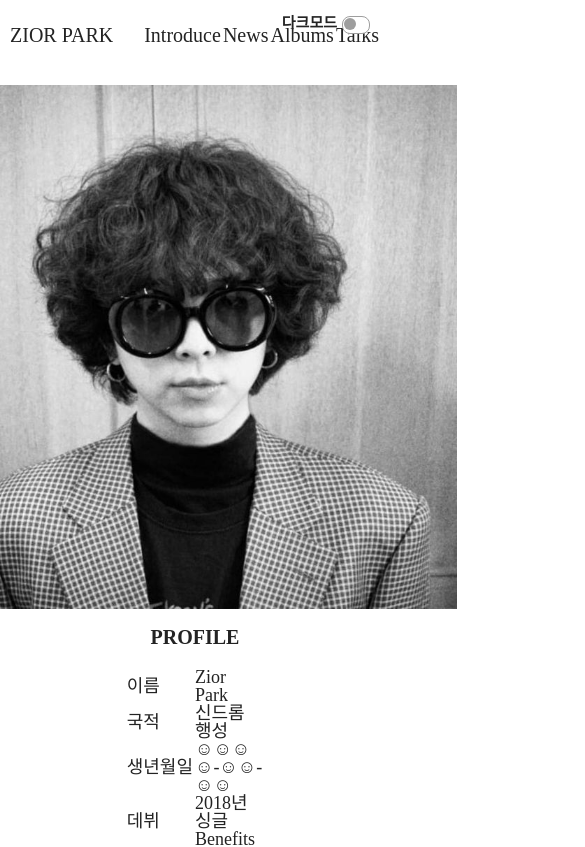
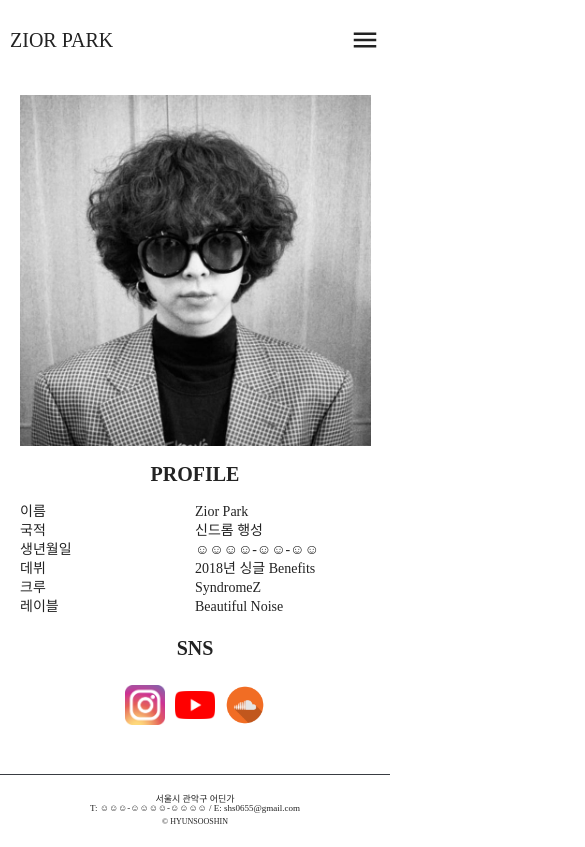
Before and after one commit to HYUNSOOSHIN/pepsi-man, a React (Create React App) app: page /introduce in a window 390 px wide. Shown: the top 847 px of the page, 585 px wide, since content can reach past the window. Built offline with nearby package versions, Linux system fonts and the light colour scheme.

Commit message:
[21/01/09] Trying to make a responsive web - Header.jsx, Introduce.jsx

```diff
--- a/src/components/common/Header.jsx
+++ b/src/components/common/Header.jsx
@@ -1,27 +1,81 @@
-import React from "react"
+import React, { useState, useEffect } from "react"
 import styled from "styled-components"
 import { Link, useHistory } from "react-router-dom"
+import { Switch } from "@material-ui/core"
+import { withStyles } from "@material-ui/core/styles"
+import MenuIcon from "@material-ui/icons/Menu"
+import { darkColors, whiteColors } from "../../utils/util"
 
-const Header = () => {
+const Header = (props) => {
   const history = useHistory()
+  const { hamberger, setHamberger } = props
+  const [toggle, setToggle] = useState(localStorage.getItem("darkMode") === "true")
+
+  useEffect(() => {
+    window.addEventListener("resize", () => {
+      if (window.innerWidth > 1024) {
+        setHamberger(false)
+      }
+    })
+
+    return () => {
+      window.removeEventListener("resize", () => {
+        if (window.innerWidth > 1024) {
+          setHamberger(false)
+        }
+      })
+    }
+  }, [])
+
+  const setColorMode = (colorMode) => {
+    for (const [key, value] of Object.entries(colorMode)) {
+      document.documentElement.style.setProperty(`--${key}`, `${value}`)
+    }
+  }
+
+  setColorMode(localStorage.getItem("darkMode") === "true" ? darkColors : whiteColors)
 
   return (
     <Container>
       <LogoLink to="/">ZIOR PARK</LogoLink>
-      <NaviView>
-        <Link className={history.location.pathname.includes("introduce") ? "active" : ""} to="/introduce">
+      <OpacityView hamberger={hamberger} onClick={() => setHamberger(false)} />
+      <NaviView id={"navi"} hamberger={hamberger} onClick={(e) => e.stopPropagation()}>
+        <ToggleView>
+          <ToggleText>다크모드</ToggleText>
+          <AntSwitch
+            checked={toggle}
+            onChange={() => {
+              const bool = !toggle
+              setColorMode(toggle ? whiteColors : darkColors)
+              setToggle(bool)
+              localStorage.setItem("darkMode", `${bool}`)
+            }}
+            name="color_toggle"
+          />
+        </ToggleView>
+
+        <LogoLink className={history.location.pathname.includes("introduce") ? "active" : ""} to="/introduce">
           Introduce
-        </Link>
-        <Link className={history.location.pathname.includes("new") ? "active" : ""} to="/news">
+        </LogoLink>
+        <LogoLink className={history.location.pathname.includes("new") ? "active" : ""} to="/news">
           News
-        </Link>
-        <Link className={history.location.pathname.includes("album") ? "active" : ""} to="/albums">
+        </LogoLink>
+        <LogoLink className={history.location.pathname.includes("album") ? "active" : ""} to="/albums">
           Albums
-        </Link>
-        <Link className={history.location.pathname.includes("talk") ? "active" : ""} to="/talks">
+        </LogoLink>
+        <LogoLink className={history.location.pathname.includes("talk") ? "active" : ""} to="/talks">
           Talks
-        </Link>
+        </LogoLink>
       </NaviView>
+
+      <Hamberger
+        onClick={(e) => {
+          e.stopPropagation()
+          setHamberger(!hamberger)
+        }}
+      >
+        <MenuIcon />
+      </Hamberger>
     </Container>
   )
 }
@@ -30,16 +84,16 @@ export default Header
 
 const Container = styled.header`
   display: flex;
-  justify-content: flex-start;
+  justify-content: space-between;
   align-items: center;
-  padding: 50px 0px 120px;
+  padding-top: 50px;
 
   @media (max-width: 1024px) {
-    padding: 40px 10px 60px;
+    padding: 40px 10px 0px;
   }
 
   @media (max-width: 768px) {
-    padding: 25px 10px 40px;
+    padding: 25px 10px 0px;
   }
 `
 const LogoLink = styled(Link)`
@@ -49,7 +103,6 @@ const LogoLink = styled(Link)`
   color: var(--text);
   font-size: 30px;
   font-family: "Times New Roman", Times, serif;
-  text-decoration: none;
 
   &.active {
     color: #4351af;
@@ -60,15 +113,105 @@ const LogoLink = styled(Link)`
   }
 `
 const NaviView = styled.div`
+  background-color: var(--background);
   display: flex;
   flex: 1;
   justify-content: space-around;
   align-items: center;
   margin-left: 30px;
+  z-index: 100;
   & > a {
     color: var(--text);
     font-size: 20px;
     font-family: "Times New Roman", Times, serif;
-    text-decoration: none;
+  }
+  @media (max-width: 1024px) {
+    position: absolute;
+    top: 0;
+    right: ${(props) => (props.hamberger ? "0" : "-999")}px;
+    transition: 0.3s;
+    display: block;
+    width: 250px;
+    height: 100%;
+    margin-left: 0;
+    padding-top: 55px;
+    padding-left: 10px;
+    /* border-left: 1px solid var(--border); */
+    & > a {
+      margin-bottom: 15px;
+    }
   }
 `
+const OpacityView = styled.div`
+  background-color: rgba(0, 0, 0, 0.35);
+  position: absolute;
+  top: 0;
+  left: 0;
+  display: ${(props) => (props.hamberger ? "flex" : "none")};
+  width: 100%;
+  height: 100%;
+  z-index: 99;
+`
+const ToggleView = styled.div`
+  position: absolute;
+  top: 15px;
+  right: 20px;
+  display: flex;
+  justify-content: flex-start;
+  align-items: center;
+  width: fit-content;
+  height: fit-content;
+  z-index: 100;
+`
+const ToggleText = styled.p`
+  margin-top: 2px;
+  margin-right: 5px;
+  font-size: 15px;
+  font-weight: bold;
+`
+const Hamberger = styled.button`
+  display: none;
+  width: 30px;
+  height: 30px;
+  & svg {
+    width: 30px;
+    height: 30px;
+  }
+  @media (max-width: 1024px) {
+    display: block;
+  }
+`
+
+const AntSwitch = withStyles((theme) => ({
+  root: {
+    overflow: "visible",
+    width: 28,
+    height: 16,
+    padding: 0,
+  },
+  switchBase: {
+    padding: "2px",
+    color: theme.palette.grey[500],
+    "&$checked": {
+      transform: "translateX(12px)",
+      color: theme.palette.common.white,
+      "& + $track": {
+        opacity: 1,
+        backgroundColor: theme.palette.primary.main,
+        borderColor: theme.palette.primary.main,
+      },
+    },
+  },
+  thumb: {
+    width: 12,
+    height: 12,
+    boxShadow: "none",
+  },
+  track: {
+    border: `1px solid ${theme.palette.grey[500]}`,
+    borderRadius: 16 / 2,
+    opacity: 1,
+    backgroundColor: theme.palette.common.white,
+  },
+  checked: {},
+}))(Switch)
--- a/src/components/common/Layout.jsx
+++ b/src/components/common/Layout.jsx
@@ -1,40 +1,30 @@
-import React, { useState } from "react"
+import React, { useState, useEffect } from "react"
 import styled from "styled-components"
-import { darkColors, whiteColors } from "../../utils/util"
 import Header from "./Header"
 import Footer from "./Footer"
 
-import { Switch } from "@material-ui/core"
-import { withStyles } from "@material-ui/core/styles"
-
 const Layout = (props) => {
   const { children } = props
-  const [toggle, setToggle] = useState(localStorage.getItem("darkMode") === "true")
+  const [hamberger, setHamberger] = useState(false)
 
-  const setColorMode = (colorMode) => {
-    for (const [key, value] of Object.entries(colorMode)) {
-      document.documentElement.style.setProperty(`--${key}`, `${value}`)
+  useEffect(() => {
+    window.addEventListener("scroll", preventScroll)
+
+    return () => {
+      window.removeEventListener("scroll", preventScroll)
+    }
+  }, [hamberger])
+
+  const preventScroll = () => {
+    if (hamberger) {
+      document.getElementsByTagName("html")[0].scrollTop = 0
     }
   }
 
-  setColorMode(localStorage.getItem("darkMode") === "true" ? darkColors : whiteColors)
-
   return (
-    <Container>
-      <ToggleView>
-        <ToggleText>다크모드</ToggleText>
-        <AntSwitch
-          checked={toggle}
-          onChange={() => {
-            setColorMode(toggle ? whiteColors : darkColors)
-            setToggle(!toggle)
-            localStorage.setItem("darkMode", `${!toggle}`)
-          }}
-          name="color_toggle"
-        />
-      </ToggleView>
+    <Container hamberger={hamberger}>
       <Inner>
-        <Header />
+        <Header hamberger={hamberger} setHamberger={setHamberger} />
         <ChildView>{children}</ChildView>
         <Footer />
       </Inner>
@@ -45,11 +35,15 @@ const Layout = (props) => {
 export default Layout
 
 const Container = styled.div`
-  background-color: inherit;
+  background-color: var(--background);
+  /* overflow-y: ${(props) => (props.hamberger ? "hidden" : "auto")}; */
   position: relative;
 `
 const Inner = styled.div`
-  position: relative;
+  display: flex;
+  flex-direction: column;
+  width: 100%;
+  height: 100%;
   max-width: 1024px;
   margin: 0px auto;
 
@@ -60,58 +54,14 @@ const Inner = styled.div`
   @media (max-width: 768px) {
   }
 `
-const ToggleView = styled.div`
-  position: absolute;
-  top: 15px;
-  right: 20px;
-  display: flex;
-  justify-content: flex-start;
-  align-items: center;
-  width: fit-content;
-  height: fit-content;
-  z-index: 100;
-`
-const ToggleText = styled.p`
-  margin-top: 2px;
-  margin-right: 5px;
-  font-size: 15px;
-  font-weight: bold;
-`
 const ChildView = styled.div`
   flex: 1;
-  margin-bottom: 120px;
+  margin: 100px 0;
+  @media (max-width: 1024px) {
+    margin: 70px 0;
+  }
+
+  @media (max-width: 768px) {
+    margin: 40px 0;
+  }
 `
-
-const AntSwitch = withStyles((theme) => ({
-  root: {
-    overflow: "visible",
-    width: 28,
-    height: 16,
-    padding: 0,
-  },
-  switchBase: {
-    padding: "2px",
-    color: theme.palette.grey[500],
-    "&$checked": {
-      transform: "translateX(12px)",
-      color: theme.palette.common.white,
-      "& + $track": {
-        opacity: 1,
-        backgroundColor: theme.palette.primary.main,
-        borderColor: theme.palette.primary.main,
-      },
-    },
-  },
-  thumb: {
-    width: 12,
-    height: 12,
-    boxShadow: "none",
-  },
-  track: {
-    border: `1px solid ${theme.palette.grey[500]}`,
-    borderRadius: 16 / 2,
-    opacity: 1,
-    backgroundColor: theme.palette.common.white,
-  },
-  checked: {},
-}))(Switch)
--- a/src/components/page/Introduce.jsx
+++ b/src/components/page/Introduce.jsx
@@ -1,81 +1,131 @@
 import React from "react"
+import styled from "styled-components"
 import Layout from "../common/Layout"
-
 import zior from "./../../images/zior.png"
 import instagram from "./../../images/instagram.png"
 import youtube from "./../../images/youtube.png"
 import soundcloud from "./../../images/soundcloud.png"
 
 const Introduce = () => {
+  const profileInfo = [
+    { key: "이름", value: "Zior Park" },
+    { key: "국적", value: "신드롬 행성" },
+    { key: "생년월일", value: "☺☺☺☺-☺☺-☺☺" },
+    { key: "데뷔", value: "2018년 싱글 Benefits" },
+    { key: "크루", value: "SyndromeZ" },
+    { key: "레이블", value: "Beautiful Noise" },
+  ]
+
   return (
     <Layout>
       {/* 프로필 이미지 */}
-      <section id={"intro_image"} style={{ display: "flex", justifyContent: "center", alignItems: "center", width: "100%" }}>
-        <img style={{ width: "524px", objectFit: "cover" }} src={zior} alt={"profile img"} />
-      </section>
+      <ProfileImgSection>
+        <img src={zior} alt={"profile img"} />
+      </ProfileImgSection>
 
       {/* 프로필 */}
-      <section
-        id={"intro_profile"}
-        style={{ display: "flex", flexDirection: "column", justifyContent: "center", alignItems: "center", marginTop: "20px" }}
-      >
-        <div style={{ display: "flex" }}>
-          <p style={{ fontSize: "20px", fontWeight: "bold" }}>PROFILE</p>
-        </div>
-
-        <div style={{ width: "35%", height: "fit-content", marginTop: "20px" }}>
-          <div style={{ display: "flex", justifyContent: "flex-start", alignItems: "center" }}>
-            <p style={{ flex: 1, fontSize: "18px" }}>이름</p>
-            <p style={{ flex: 1, fontSize: "18px" }}>Zior Park</p>
-          </div>
-          <div style={{ display: "flex", justifyContent: "flex-start", alignItems: "center" }}>
-            <p style={{ flex: 1, fontSize: "18px" }}>국적</p>
-            <p style={{ flex: 1, fontSize: "18px" }}>신드롬 행성</p>
-          </div>
-          <div style={{ display: "flex", justifyContent: "flex-start", alignItems: "center" }}>
-            <p style={{ flex: 1, fontSize: "18px" }}>생년월일</p>
-            <p style={{ flex: 1, fontSize: "18px" }}>☺☺☺☺-☺☺-☺☺</p>
-          </div>
-          <div style={{ display: "flex", justifyContent: "flex-start", alignItems: "center" }}>
-            <p style={{ flex: 1, fontSize: "18px" }}>데뷔</p>
-            <p style={{ flex: 1, fontSize: "18px" }}>2018년 싱글 Benefits</p>
-          </div>
-          <div style={{ display: "flex", justifyContent: "flex-start", alignItems: "center" }}>
-            <p style={{ flex: 1, fontSize: "18px" }}>크루</p>
-            <p style={{ flex: 1, fontSize: "18px" }}>Filot Club</p>
-          </div>
-          <div style={{ display: "flex", justifyContent: "flex-start", alignItems: "center" }}>
-            <p style={{ flex: 1, fontSize: "18px" }}>레이블</p>
-            <p style={{ flex: 1, fontSize: "18px" }}>Beautiful Noise</p>
-          </div>
-        </div>
-      </section>
+      <ProfileSection>
+        <Title>PROFILE</Title>
+        <ContentBox>
+          {profileInfo.map((info, infoIndex) => (
+            <div key={infoIndex} className={"profile"}>
+              <p>{info.key}</p>
+              <p>{info.value}</p>
+            </div>
+          ))}
+        </ContentBox>
+      </ProfileSection>
 
       {/* SNS */}
-      <section
-        id={"intro_sns"}
-        style={{ display: "flex", flexDirection: "column", justifyContent: "center", alignItems: "center", marginTop: "20px" }}
-      >
-        <div style={{ display: "flex" }}>
-          <p style={{ fontSize: "20px", fontWeight: "bold" }}>SNS</p>
-        </div>
-
-        <div style={{ display: "flex", justifyContent: "center", alignItems: "center", width: "35%", height: "fit-content", marginTop: "20px" }}>
-          <div style={{ display: "flex", justifyContent: "space-around", alignItems: "center", width: "50%" }}>
+      <SNSSection>
+        <Title>SNS</Title>
+        <ContentBox>
+          <div className={"sns"}>
             <a target={"_blank"} rel={"noreferrer"} href={"https://www.instagram.com/ziorpark/"}>
-              <img style={{ width: "40px", objectFit: "cover" }} src={instagram} alt={"instagram logo"} />
+              <img src={instagram} alt={"instagram logo"} />
             </a>
             <a target={"_blank"} rel={"noreferrer"} href={"https://www.youtube.com/channel/UCFPCZLYfZj0Ehu2it-HuQiQ"}>
-              <img style={{ width: "40px", objectFit: "cover" }} src={youtube} alt={"youtube logo"} />
+              <img src={youtube} alt={"youtube logo"} />
             </a>
             <a target={"_blank"} rel={"noreferrer"} href={"https://soundcloud.com/ziorpark"}>
-              <img style={{ width: "40px", objectFit: "cover" }} src={soundcloud} alt={"soundcloud logo"} />
+              <img src={soundcloud} alt={"soundcloud logo"} />
             </a>
           </div>
-        </div>
-      </section>
+        </ContentBox>
+      </SNSSection>
     </Layout>
   )
 }
 
 export default Introduce
+
+const ProfileImgSection = styled.section`
+  display: flex;
+  justify-content: center;
+  align-items: center;
+  width: 100%;
+  & > img {
+    width: 524px;
+    object-fit: cover;
+  }
+  @media (max-width: 768px) {
+    & > img {
+      width: 90%;
+      max-width: 524px;
+    }
+  }
+`
+const ProfileSection = styled.section`
+  display: flex;
+  flex-direction: column;
+  justify-content: center;
+  align-items: center;
+  margin-top: 20px;
+`
+const SNSSection = styled.section`
+  display: flex;
+  flex-direction: column;
+  justify-content: center;
+  align-items: center;
+  margin-top: 20px;
+`
+const Title = styled.p`
+  font-size: 20px;
+  font-weight: bold;
+`
+
+const ContentBox = styled.div`
+  width: 350px;
+  height: fit-content;
+  margin-top: 20px;
+  & > div.profile {
+    display: flex;
+    justify-content: flex-start;
+    align-items: center;
+    margin-bottom: 5px;
+    & > p {
+      flex: 1;
+      font-size: 18px;
+    }
+  }
+  & > div.sns {
+    display: flex;
+    justify-content: center;
+    align-items: center;
+    width: 100%;
+    & > a {
+      padding: 5px;
+      & > img {
+        width: 40px;
+        object-fit: cover;
+      }
+    }
+  }
+  @media (max-width: 768px) {
+    width: 90%;
+    max-width: 350px;
+    & > div.profile > p {
+      font-size: 14px;
+    }
+  }
+`
--- a/src/index.css
+++ b/src/index.css
@@ -10,6 +10,7 @@
 }
 
 * {
+  box-sizing: border-box;
   transition: background-color 1s, color 0.1s, border 0.5s;
 }
 
@@ -31,15 +32,14 @@ body,
 }
 
 html {
+  overflow-x: hidden;
   font-family: "Noto Sans KR";
 }
 body {
   margin: 0px;
 }
-div,
-section {
-  box-sizing: border-box;
-}
+
+/* 스크롤바 style */
 html::-webkit-scrollbar,
 section::-webkit-scrollbar {
   background-color: var(--background);
@@ -57,6 +57,7 @@ section::-webkit-scrollbar-track {
   background-color: var(--background);
   border-radius: 10px;
 }
+
 div {
   border-color: var(--border);
 }
@@ -65,9 +66,15 @@ p {
   color: var(--text);
   font-family: "Noto Sans KR";
 }
+a {
+  -webkit-tap-highlight-color:transparent;
+  text-decoration: none;
+}
 button {
+  -webkit-tap-highlight-color:transparent;
   cursor: pointer;
   background-color: var(--background);
+  padding: 0px;
   border: none;
   border-color: var(--border);
   outline: none;
--- a/src/index.js
+++ b/src/index.js
@@ -2,10 +2,10 @@ import React from "react"
 import ReactDOM from "react-dom"
 import { createStore } from "redux"
 import { Provider } from "react-redux"
-import "./index.css"
 import App from "./components/App"
 import rootReducer from "./modules"
 import reportWebVitals from "./reportWebVitals"
+import "./index.css"
 
 const store = createStore(rootReducer)
 
```
